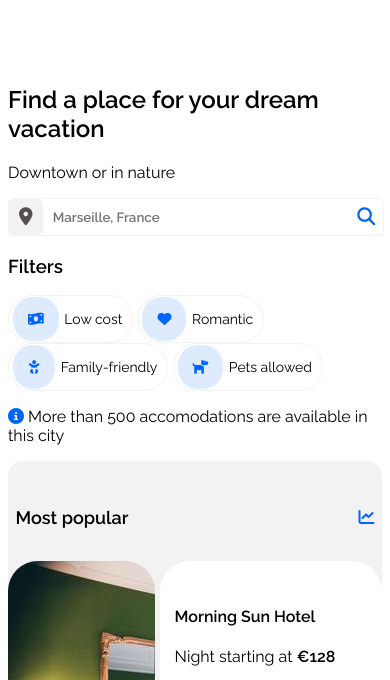
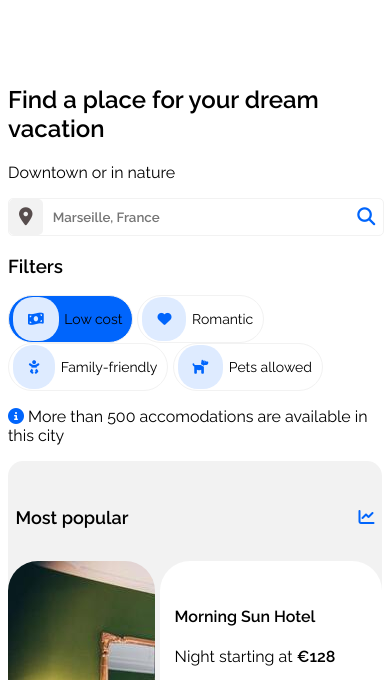
Before and after one commit to Laszlo-Albert/Laszlo-Albert.github.io, a plain HTML site: page index.html in a window 390 px wide. In both pictures the pointer is over the button "Low cost". Shown: the part 148-828 px from the top of the page. Drawn offline with Linux system fonts and the light colour scheme.

Commit message:
Transition effects added to filter buttons

```diff
--- a/main.css
+++ b/main.css
@@ -103,16 +103,21 @@
 
 /* Styling the filter buttons */
 
-.filtbtn {
+    .filtbtn {
     border: 1px solid #F2F2f2;
     font-size: 14px;
     padding-right: 10px;
     cursor: pointer;
     background-color: white;
     border-radius: 35px;
+    transition: background-color 1s ease;
   }
 
-  .filtbtn i {
+.filtbtn:hover {
+    background-color: #0065FC;
+}
+
+.filtbtn i {
     position: relative;
     right: 2px;
     border-radius: 20px;
```
